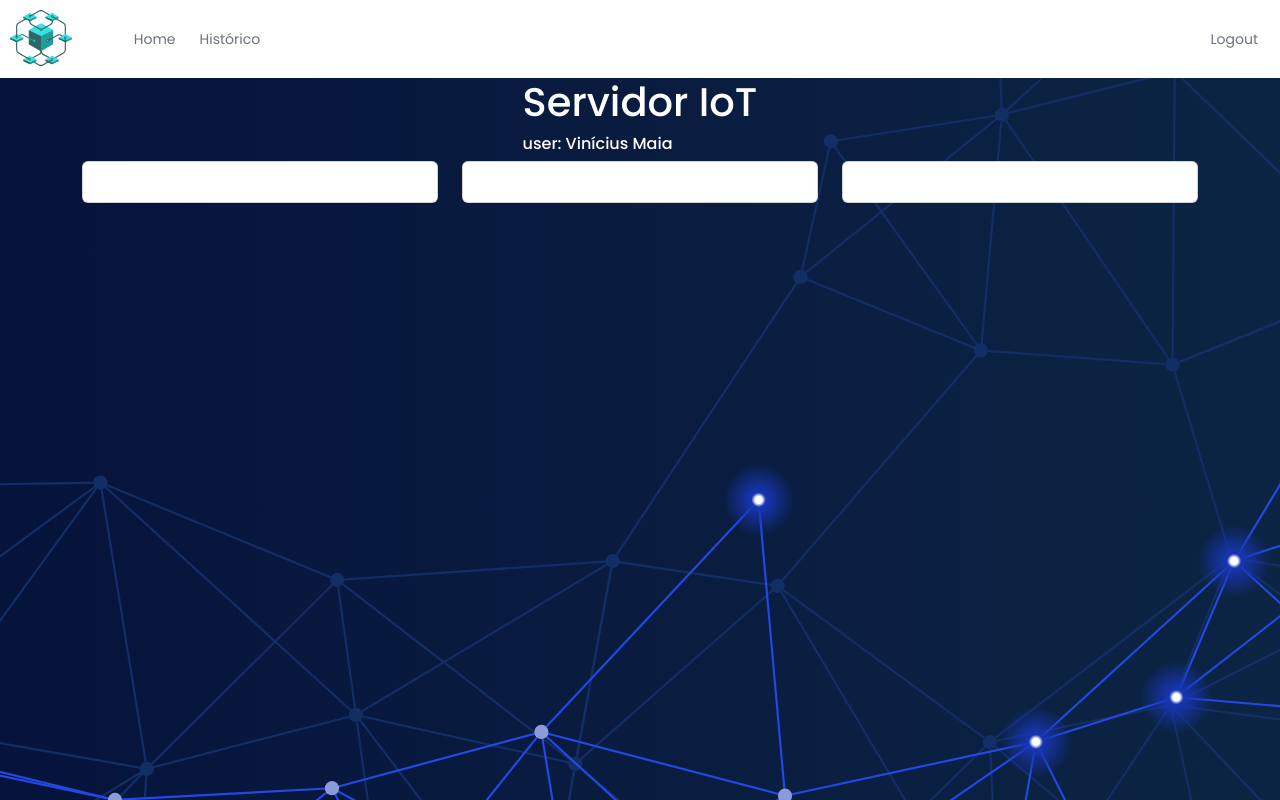
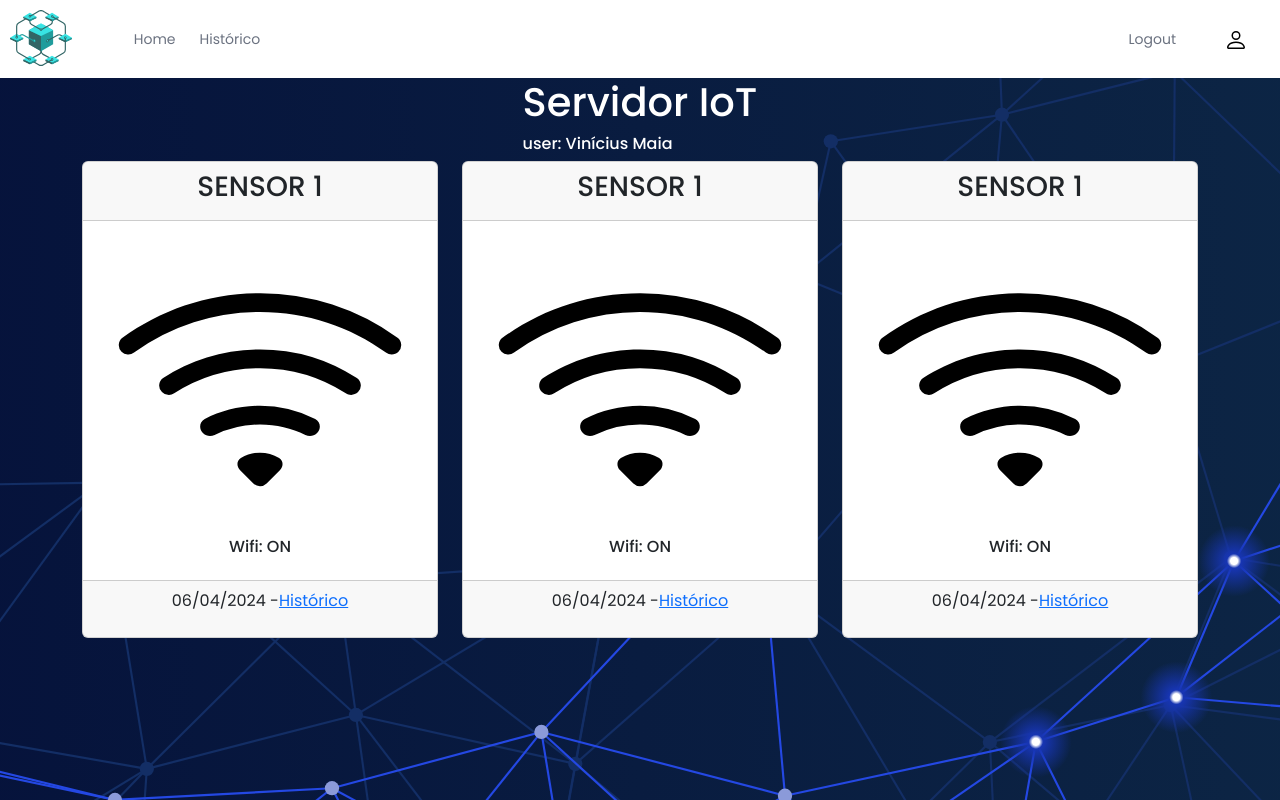
Before and after one commit to holandavinicius/TI-Project, a PHP site: page /dashboard.php in a window 1280 px wide. Run offline with PHP 8.4, Linux system fonts and the light colour scheme; the visitor is signed in with stand-in values (Sample User, id 1).

Commit message:
Dashboard cards

```diff
--- a/css/dashboard.css
+++ b/css/dashboard.css
@@ -1,5 +1,4 @@
 * {
-    color: white;
     font-family: "Poppins", sans-serif;
 }
 
@@ -20,7 +19,6 @@ body {
     flex-direction: row;
     margin-bottom: 0;
     flex-grow: 1;
-    align-items: stretch;
     justify-content: start;
     margin-left: 50px;
 }
@@ -46,7 +44,21 @@ nav ul li {
     font-size: 0.875rem;
 }
 
-#navbar {
+#user {
+    display: flex;
+}
+#user>.menu-item{
+    display: inline-flex;
+    flex-direction: row;
+}
+
+#userLogo{
+    width: auto;
+    height: 1.5rem;
+    margin-right: 10px;
+}
+
+nav{
     padding: 10px;
     background-color: rgb(255, 255, 255);
 }
--- a/dashboard.php
+++ b/dashboard.php
@@ -22,9 +22,7 @@
 </head>
 
 <body>
-    <nav>
-        <!-- Navigation Menu Full Container -->
-        <div id="navbar" class="d-flex">
+    <nav class="d-flex">
         <!-- Logo -->
         <div id="logo">
             <a href="dashboard.php">
@@ -36,51 +34,77 @@
         <div id="menu">
             <!-- Menu Introduction -->
             <div class="menu-item menu-item-active">
-                    <a href="index.html">
+                <a href="dashboard.php">
                     Home
                 </a>
             </div>
             <!-- Courses -->
             <div class="menu-item">
-                    <a href="courses.html">
+                <a href="dashboard.php">
                     Histórico
                 </a>
             </div>
         </div>
-                <!-- Curricula -->
+            <!-- User -->
         <div id="user">
             <div class="menu-item">
-                    <a href="curricula.html">
+                <a href="index.php" class="me-5">
                     Logout
                 </a>
-                </div>
+                <a href="dashboard.php">
+                    <img src="./src/person.svg" id="userLogo">
+                </a>
             </div>
         </div>
     </nav>
     <div class="container d-flex justify-content-around align-items-center">
-        <div id="title-header">
+        <div id="title-header" style="color: white;">
             <h1>Servidor IoT</h1>
             <h6>user: Vinícius Maia<h6>
         </div>
     </div>
     <div class="container">
         <div class="row">
-            <div class="col">
-                <div class="card">
-                    <div class="card-title"></div>
-                    <div class="card-body"></div>
+            <div class="col-lg-4 col-md-6 col-sm-12">
+                <div class="card text-center">
+                    <div class="card-header">
+                        <h3>SENSOR 1</h3>
+                    </div>
+                    <div class="card-body">
+                        <img src="./src/wifi.svg" style="width: auto; height: 300px;">
+                        <h6>Wifi: ON</h6>
+                    </div>
+                    <div class="card-footer d-inline-flex justify-content-center">
+                        <p>06/04/2024 - </p><a href=# >Histórico</a>
                     </div>
                 </div>
-            <div class="col">
-                <div class="card">
-                    <div class="card-title"></div>
-                    <div class="card-body"></div>
+            </div>
+            <div class="col-lg-4 col-md-6 col-sm-12">
+                <div class="card text-center">
+                    <div class="card-header">
+                        <h3>SENSOR 1</h3>
+                    </div>
+                    <div class="card-body">
+                        <img src="./src/wifi.svg" style="width: auto; height: 300px;">
+                        <h6>Wifi: ON</h6>
+                    </div>
+                    <div class="card-footer d-inline-flex justify-content-center">
+                        <p>06/04/2024 - </p><a href=# >Histórico</a>
                     </div>
                 </div>
-            <div class="col">
-                <div class="card">
-                    <div class="card-title"></div>
-                    <div class="card-body"></div>
+            </div>
+            <div class="col-lg-4 col-md-6 col-sm-12">
+                <div class="card text-center">
+                    <div class="card-header">
+                        <h3>SENSOR 1</h3>
+                    </div>
+                    <div class="card-body bg-transparent border-light">
+                        <img src="./src/wifi.svg" style="width: auto; height: 300px;">
+                        <h6>Wifi: ON</h6>
+                    </div>
+                    <div class="card-footer d-inline-flex justify-content-center">
+                        <p>06/04/2024 - </p><a href=# >Histórico</a>
+                    </div>
                 </div>
             </div>
     </div>
```
Also changed, not shown: src/person.svg (added), src/wifi.svg (added). Lines whose indentation alone changed are shown as unchanged.
